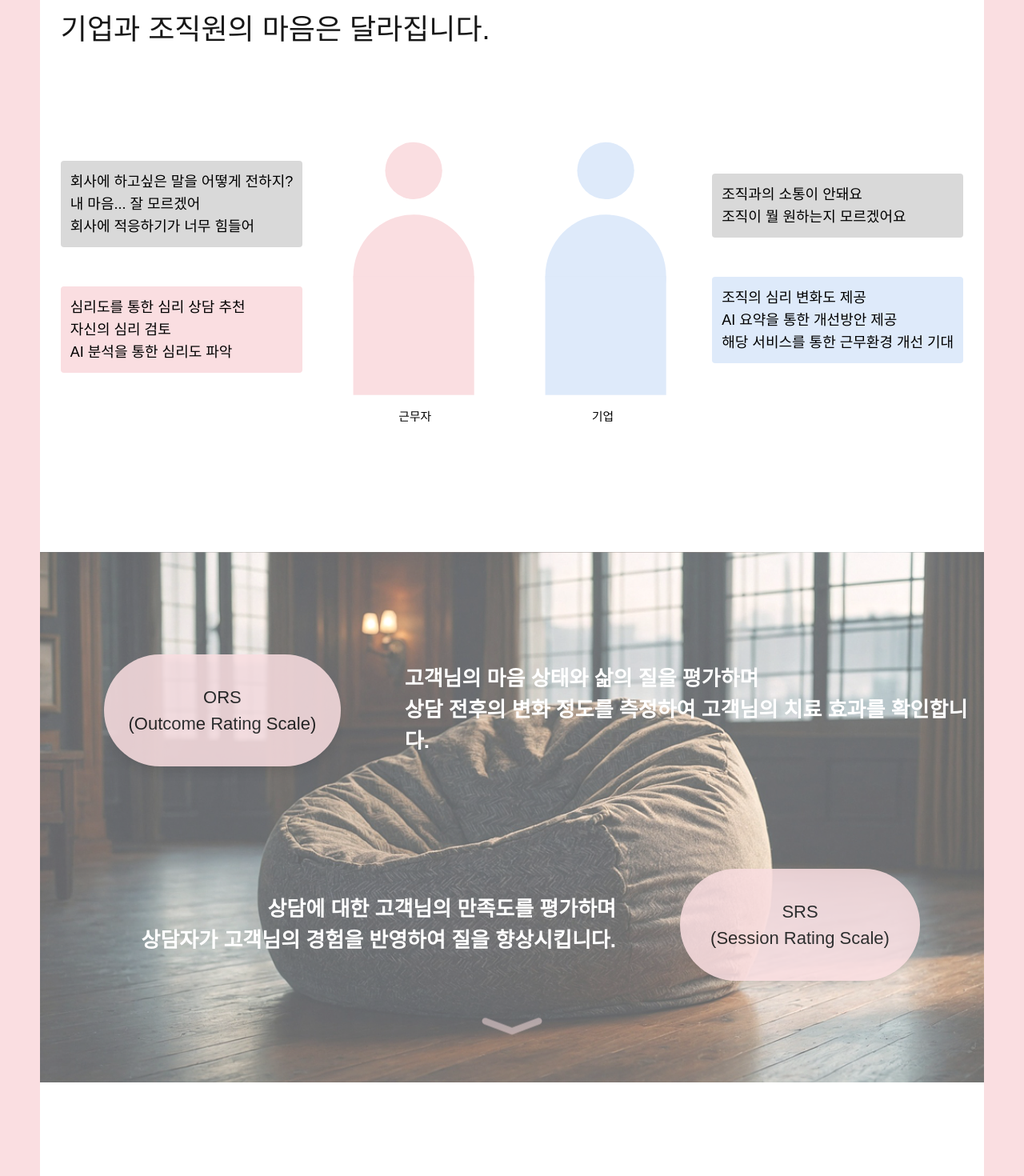
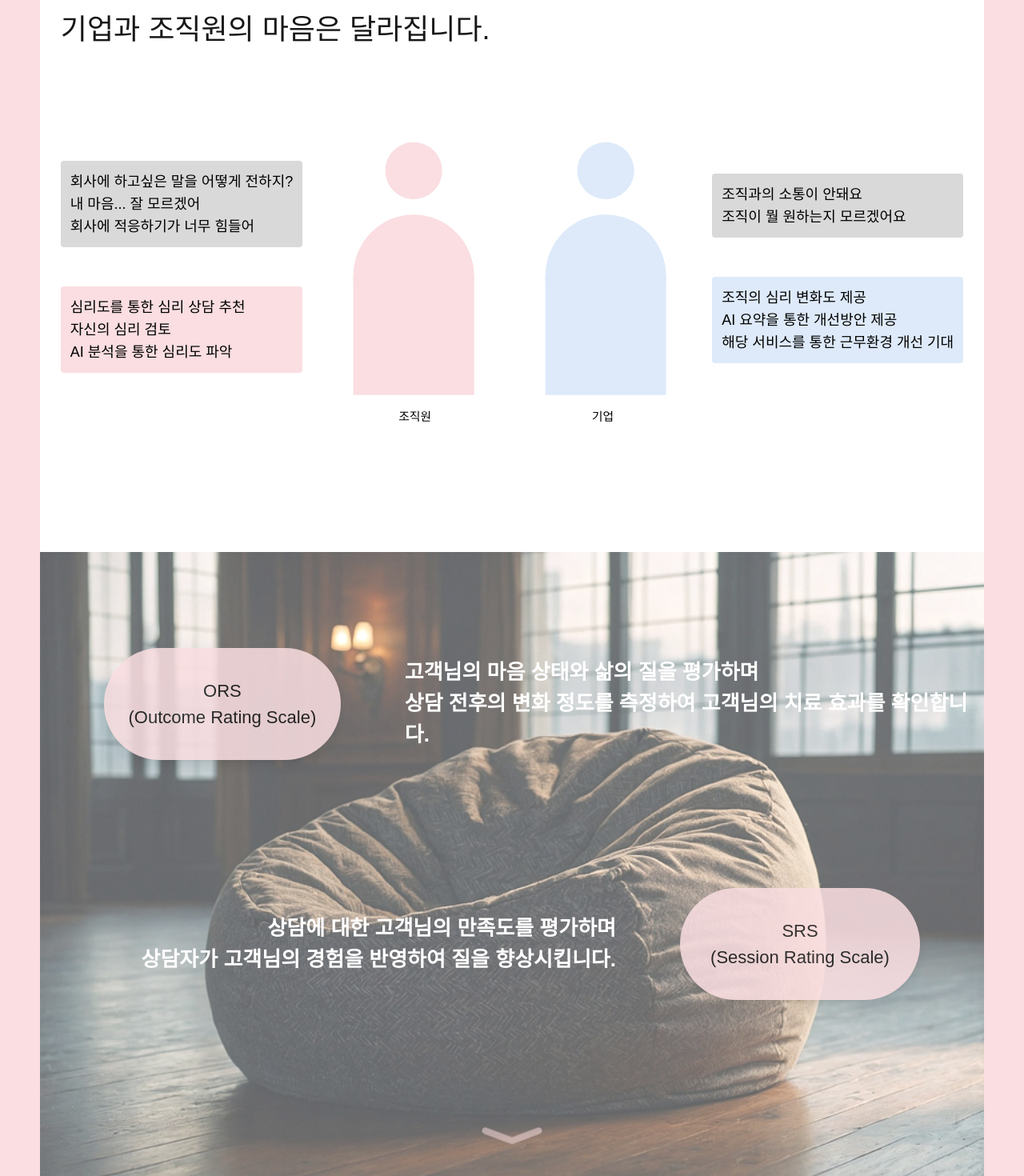
Before and after one commit to gjtjdwl/insideout-front, a Next.js app: page / in a window 1280 px wide. Shown: the part 1660-3130 px from the top of the page at 80% size. Built offline with nearby package versions, Linux system fonts and the light colour scheme.

Commit message:
style : 너비 높이 수정, 근무자->조직원으로 svg 다시 저장장

```diff
--- a/app/page.tsx
+++ b/app/page.tsx
@@ -162,7 +162,7 @@ export default function Home() {
               </div>
             </div>
             <div className="flex flex-row ">
-              <img className="w-60" alt="employee" src="./frame_ee.svg" />
+              <img className="w-60" alt="employee" src="./frame_90.svg" />
               <img className="w-60" alt="employer" src="./frame_er.svg" />
             </div>
             <div className="flex flex-col justify-between py-12 m-4 text-lg">
@@ -184,20 +184,10 @@ export default function Home() {
             </div>
           </div>
         </div>
-        <div className="relative w-full h-auto aspect-video mb-40">
+        <div className="relative w-full h-auto aspect-video mb-40 flex items-center justify-center">
           <div className="absolute inset-0 bg-[url('/homeback.jpg')] bg-cover bg-center opacity-60"></div>
-          <div className="mt-32">
-            {/* <motion.div
-              initial={{y: -50, opacity:0}}
-              whileInView={{y: 0, opacity:1}}
-              transition={{
-                type: 'spring',
-                stiffness: 100,
-                damping: 25,
-                duration: 1.5,
-              }}
-              className='mt-32'
-              > */}
+          <div className=" max-w-[84rem] flex flex-col justify-around max-h-[1000px] h-[800px]">
+
             <motion.div
               initial={{ y: -50, opacity: 0 }}
               whileInView={{ y: 0, opacity: 1 }}
@@ -207,9 +197,8 @@ export default function Home() {
                 damping: 25,
                 duration: 1.5,
               }}
-              className="flex relative items-center justify-start pl-[40px] sm:pl-[80px]"
+              className="flex relative items-center justify-start pl-[40px] sm:pl-[80px] sm:mt-10"
             >
-              {/* <div className='flex relative items-center justify-start pl-[40px] sm:pl-[80px]'> */}
               <div className="w-[350px] h-[160px] flex flex-col bg-customPink items-center justify-center rounded-[80px] opacity-85 text-[20px] sm:w-[300px] sm:h-[140px] sm:text-[22px] shadow-lg transition-shadow">
                 <span>ORS </span>
                 <span>(Outcome Rating Scale) </span>
@@ -222,7 +211,6 @@ export default function Home() {
                   확인합니다.
                 </p>
               </div>
-              {/* </div> */}
             </motion.div>
             <motion.div
               initial={{ y: -50, opacity: 0 }}
@@ -233,9 +221,8 @@ export default function Home() {
                 damping: 25,
                 duration: 1.5,
               }}
-              className="flex relative items-center justify-end pr-[40px] sm:pr-[80px] mt-32"
+              className="flex relative items-center justify-end pr-[40px] sm:pr-[80px] sm:mt-0 "
             >
-              {/* <div className='flex relative items-center justify-end pr-[40px] sm:pr-[80px] mt-[100px]'> */}
               <div className="relative ">
                 <p className="text-[20px] sm:text-[26px] font-bold text-white text-right">
                   상담에 대한 고객님의 만족도를 평가하며 <br />
@@ -246,9 +233,7 @@ export default function Home() {
                 <span>SRS </span>
                 <span>(Session Rating Scale) </span>
               </div>
-              {/* </div> */}
             </motion.div>
-            {/* </motion.div> */}
 
             <div>
               <motion.div
```
Also changed, not shown: public/Frame_90.svg (added), public/frame_ee.svg (deleted).
